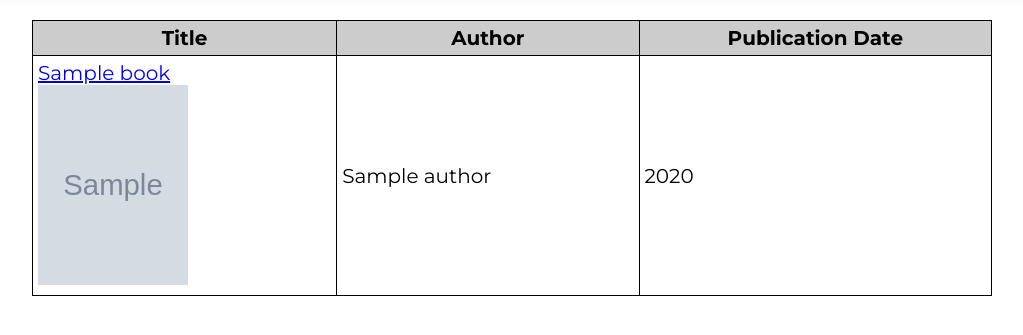
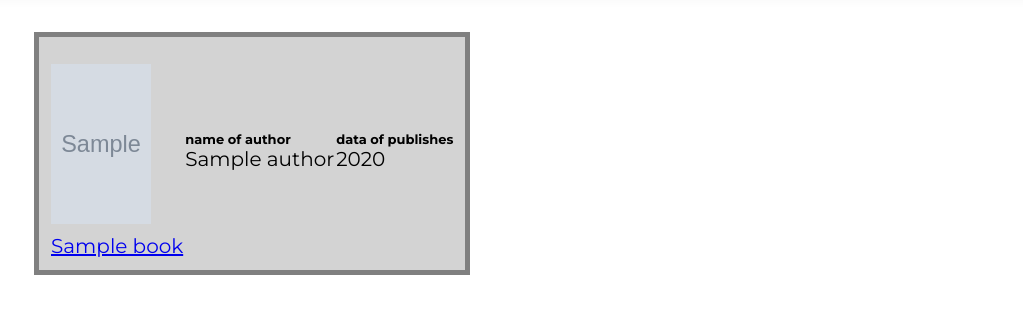
Before and after one commit to Aitenir1/LibraryFinal, a Django app: page / in a window 1280 px wide. Shown: the part 98-433 px from the top of the page, without its empty margins (128-1151 px from the left). Run offline with Django 4.2, Linux system fonts and the light colour scheme; a user stored in the database is signed in; tables that the repository leaves empty hold one stand-in row (values such as "Sample post"); grey boxes marked "Sample" are stand-in pictures.

Commit message:
change main files

```diff
--- a/library/templates/home.html
+++ b/library/templates/home.html
@@ -18,32 +18,30 @@
 			max-height: 50px;
         }
 		.book-info img{
-			width: 150px;
-			height: 200px;
+			width: 100px;
+			height: 160px;
+			margin-top: 20px;
 		}
     </style>
 {% endblock %}
 
 {% block content %}
     <table>
-		<thead>
-			<tr>
-				<th>Title</th>
-				<th>Author</th>
-				<th>Publication Date</th>
-			</tr>
-		</thead>
 		<tbody>
         {% for book in books %}
 			<tr>
 				<td>
-					<a href="{% url 'book-detail' book.id %}">{{ book.title }}</a>
-					<div class="book-info">
-						<img src="{{ book.cover.url }}" alt="">
+					<div class="each">
+						<div class="book-info">
+							<img src="{{ book.cover.url }}" alt="">
+							<a href="{% url 'book-detail' book.id %}">{{ book.title }}</a>
+						</div>
+						<div class="info">
+							<p><td><h1>name of author</h1>{{ book.author.all|join:", " }}</td></p>
+							<p><td><h1>data of publishes</h1>{{ book.pub_date|date:"Y" }}</td></p>
+						</div>
 					</div>
 				</td>
-				<td>{{ book.author.all|join:", " }}</td>
-				<td>{{ book.pub_date|date:"Y" }}</td>
 			</tr>
         {% endfor %}
 		</tbody>
--- a/static/book-list/style.css
+++ b/static/book-list/style.css
@@ -1,13 +1,29 @@
-table {
-    width: 100%;
+h1{
+    font-size: small;
 }
 
-table, th, td {
-    border: 1px solid black;
-    border-collapse: collapse;
-    padding: 5px;
+.book-info{
+    display: flex;
+    flex-direction: column;
+ }
+
+.book-info a{
+    margin-top: 10px;
 }
 
-th {
-    background-color: #ccc;
+.info{
+    padding-left: 20px;
+    margin-left: 20px;
 }
+
+tbody{
+    background-color: lightgrey;
+    border: 5px solid grey;
+    padding-top: 5px;
+    padding-left: 10px;
+    padding-right: 10px;
+    padding-bottom: 10px;
+    margin-top: 10px;
+    display: flex;
+    flex-direction: column;
+}
```
Also changed, not shown: static/book-detail/style.css (deleted, +0 -57 lines), library/Forms.py (line endings or trailing spaces), media/51X763voBsL._AC_UF10001000_QL80__PucGjOf_6gsUbeg.jpg (added).
